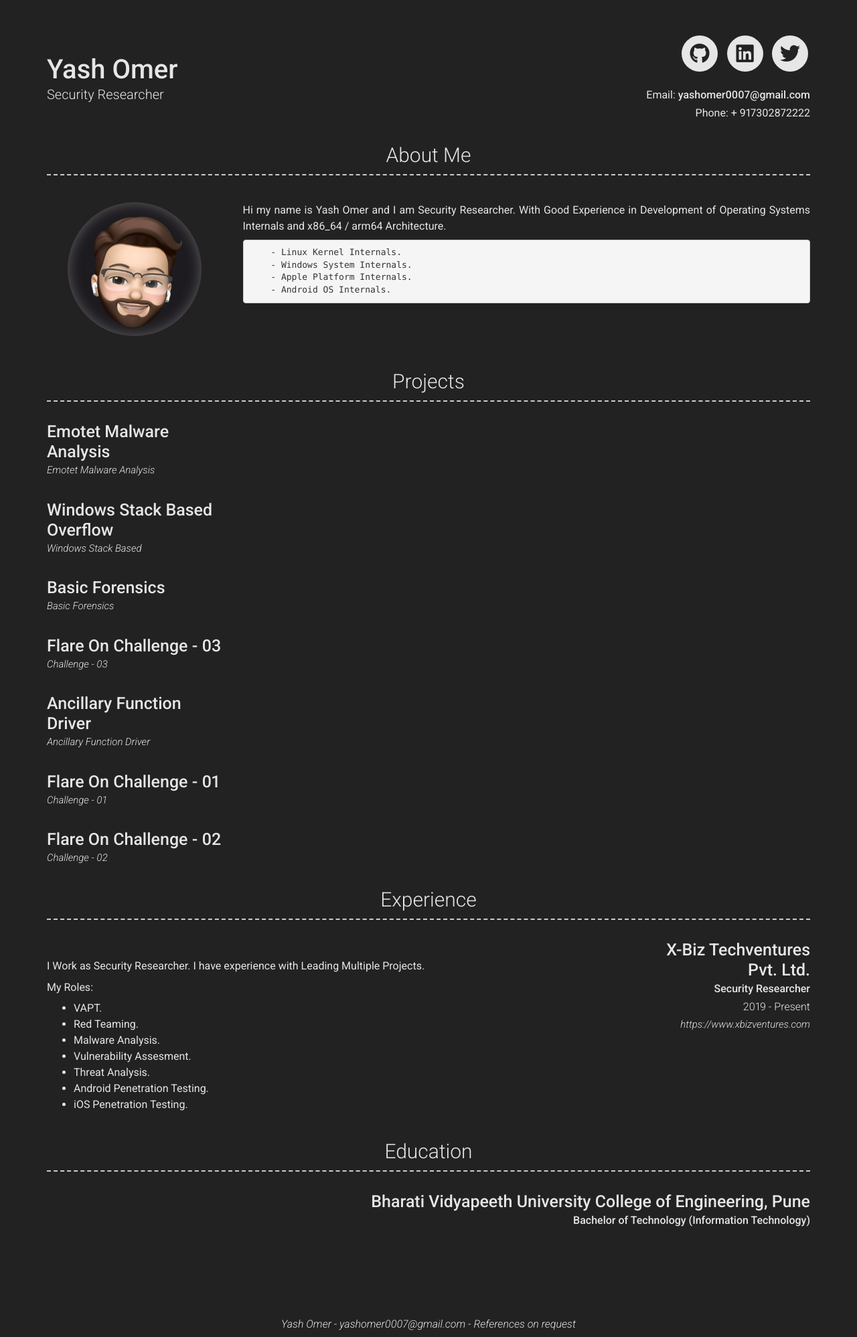
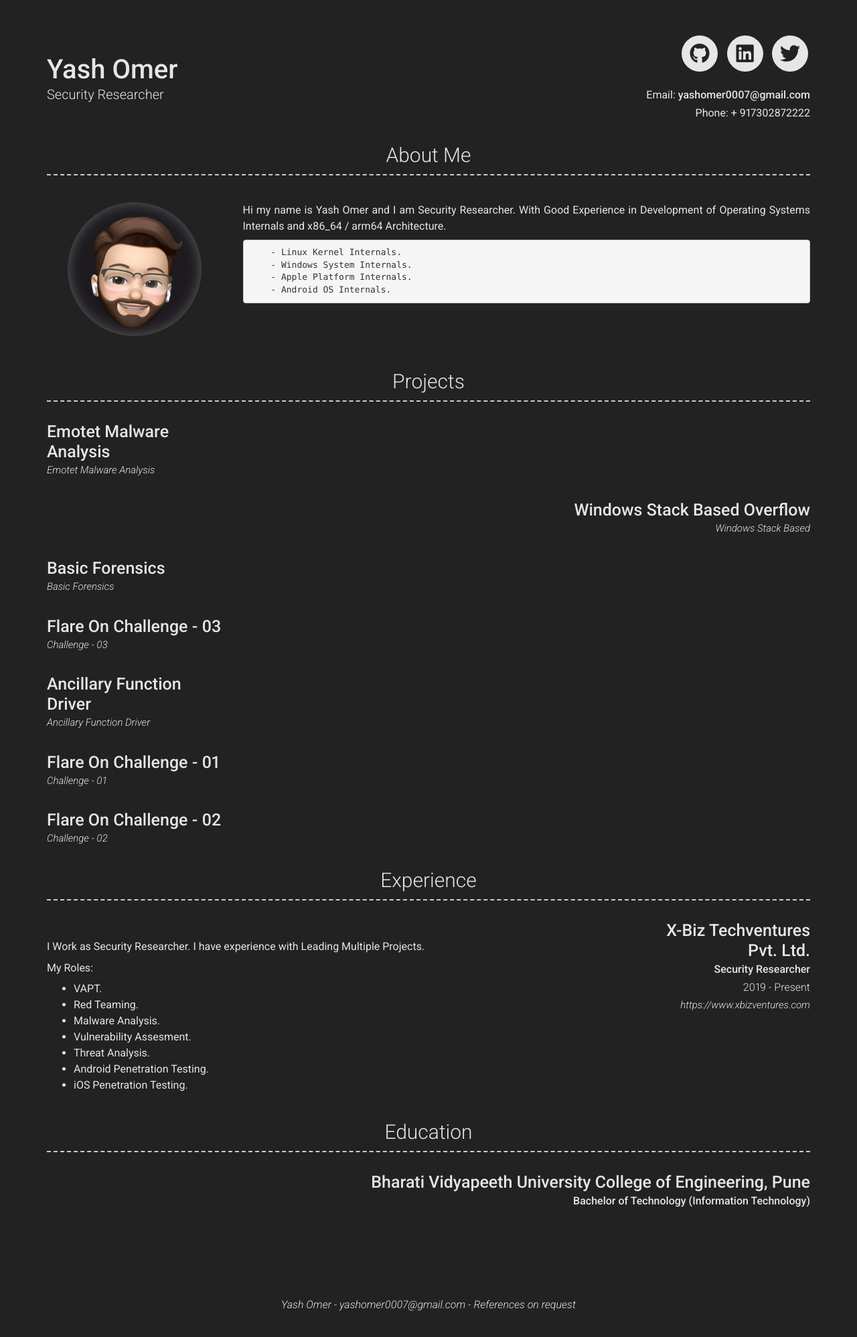
Before and after one commit to yashomer1994/Resume, a Jekyll site: the page built from index.md, in a window 1280 px wide. Shown: the whole page at 67% size. Built offline with Jekyll 4.4.1, drawn with Linux system fonts in a browser that asks for light colours; nearby versions of some CDN libraries; after the commit the page ends 1968 px from its top, so only the background shows below that.

Commit message:
Update _config.yml

```diff
--- a/_config.yml
+++ b/_config.yml
@@ -70,7 +70,7 @@ content:
         icon: fab fa-github
 
         content:
-      - layout: left
+      - layout: top-right
         title: Windows Stack Based Overflow
         icon: fab fa-github
         link: https://yashomer1994.github.io/yash007.github.io/c/c++/asssembly/2021/01/11/Windows-Stack-Buffer-Overflow.html
```
